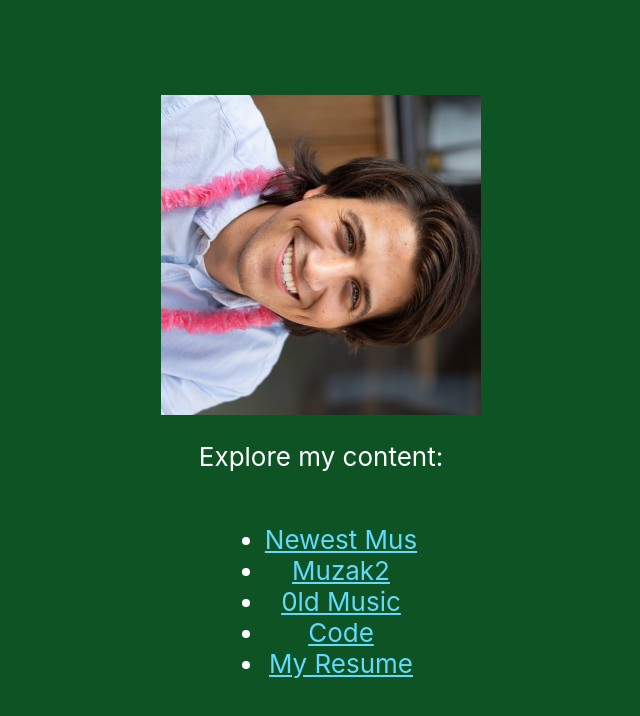
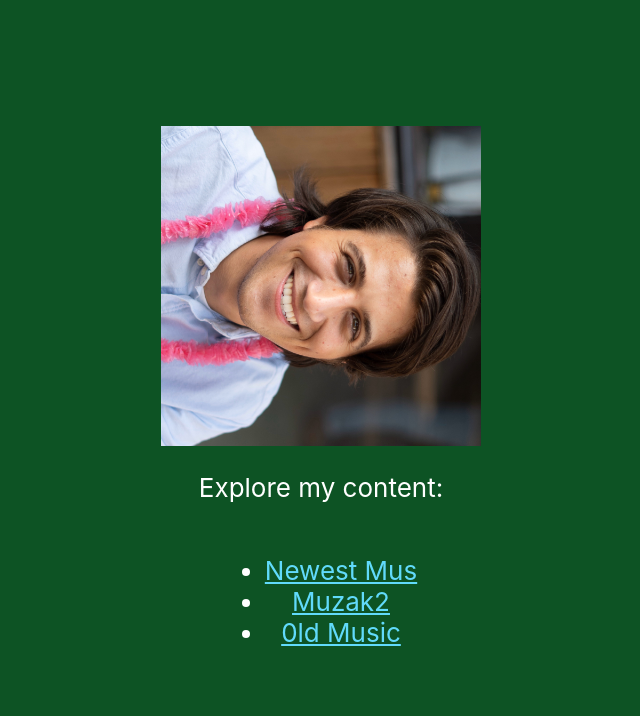
Before and after one commit to mattcolozzo/mattcolozzo.github.io, a React (Create React App) app: page / in a window 1280 px wide. Shown: the top 716 px of the page, without its empty margins (319-959 px from the left). Built offline with nearby package versions, Linux system fonts and the light colour scheme.

Commit message:
removed resume

```diff
--- a/src/App.tsx
+++ b/src/App.tsx
@@ -56,22 +56,6 @@ function App() {
           0ld Music
         </a>
           </li>
-          <li>
-          <a
-          className="App-link"
-          href="https://github.com/mattcolozzo"
-          target="_blank"
-          rel="noopener noreferrer"
-        >
-          Code
-        </a>
-          </li>
-          <li>
-            <a className="App-link"
-          href={resume}
-          target="_blank"
-          rel="noopener noreferrer">My Resume</a>
-          </li>
         </ul>
 
       </header>
```
Also changed, not shown: 2 other files (tests, documents, lock files or other folders).
